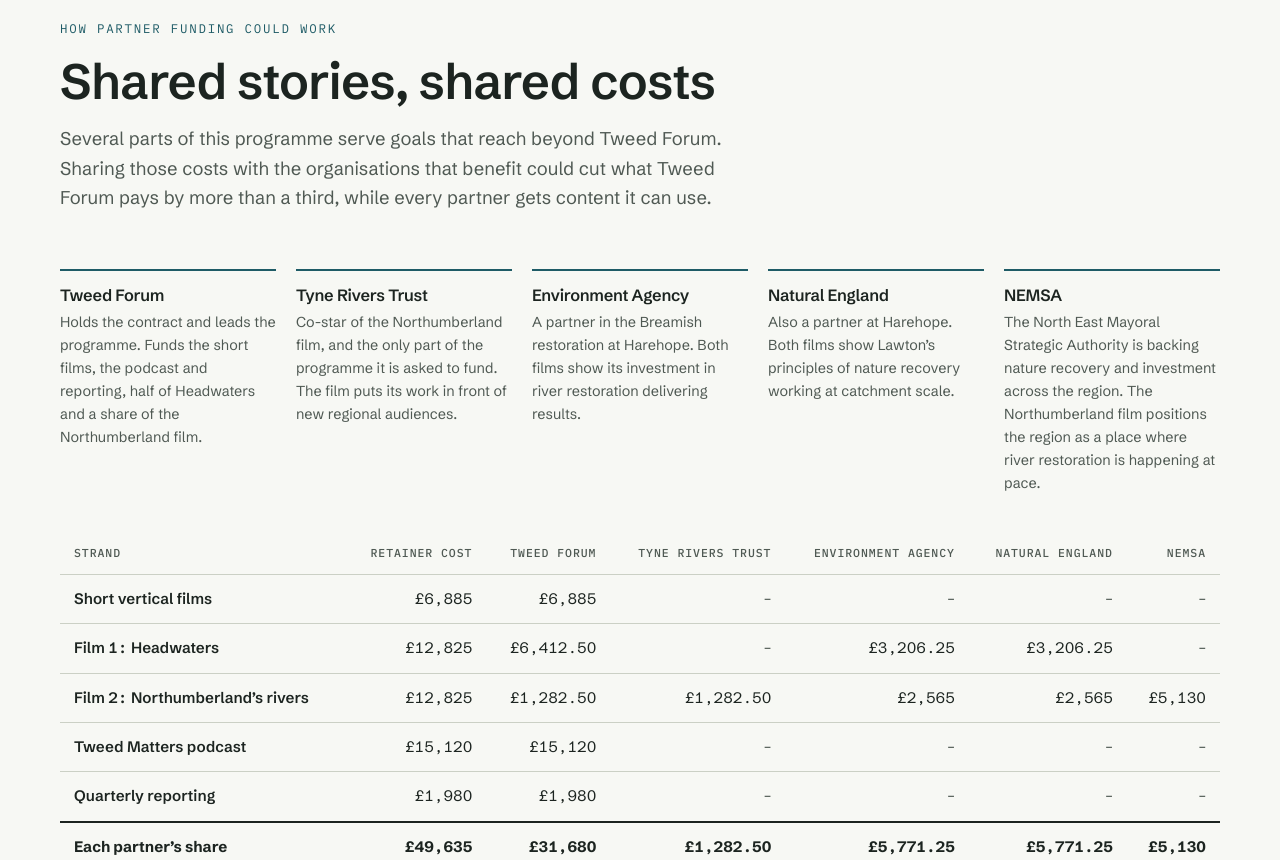
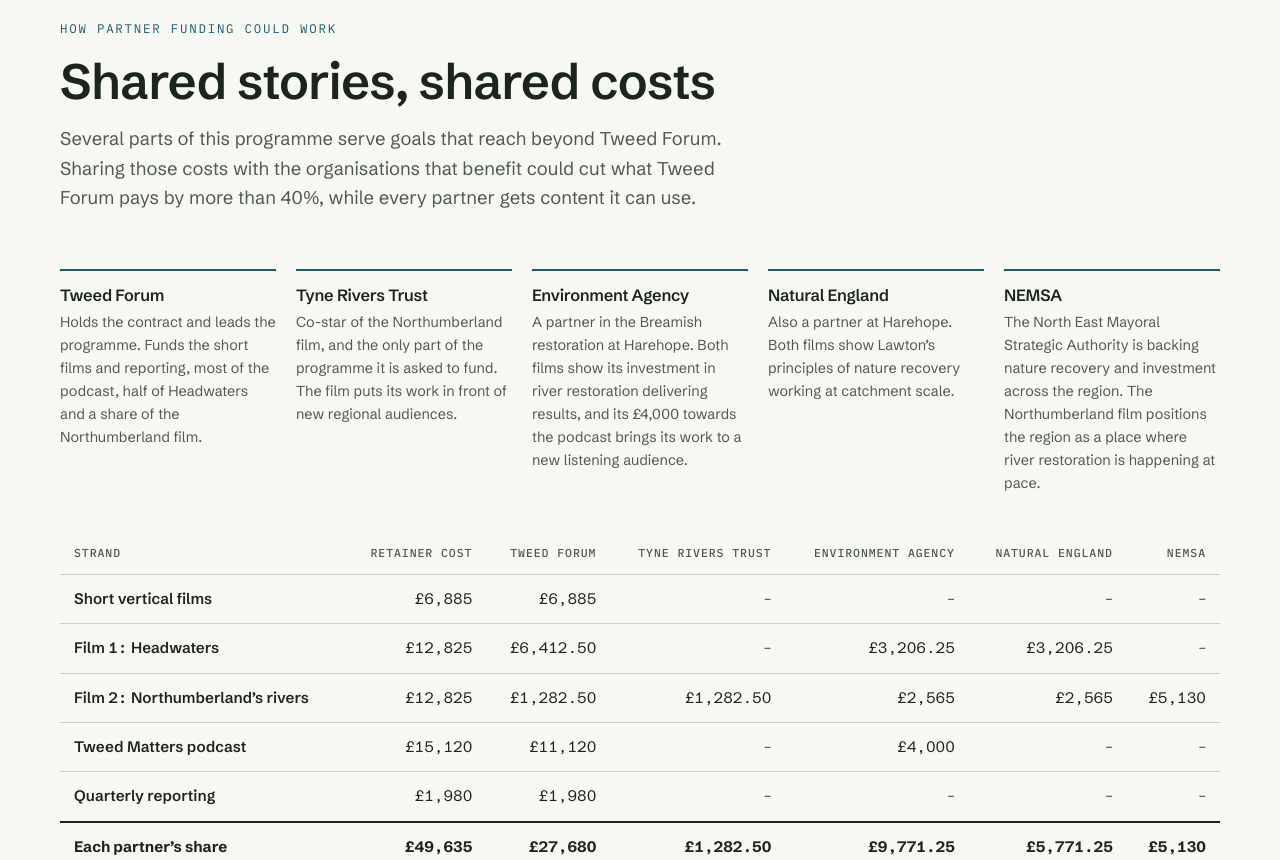
Before and after one commit to tacwilkinson-del/oxbow-website, a plain HTML site: page tweed-forum.html in a window 1280 px wide. Shown: the part 11140-12000 px from the top of the page. Drawn offline with Linux system fonts and the light colour scheme.

Commit message:
Add files via upload

```diff
--- a/tweed-forum.html
+++ b/tweed-forum.html
@@ -899,7 +899,7 @@ footer .wrap{display:flex;flex-wrap:wrap;gap:16px;justify-content:space-between;
       <div><small>Programme at standard rates</small><b>£55,150<em>for the year</em></b><span>103 days of work across five strands</span></div>
       <div class="hl"><small>Retainer price, 10% saving</small><b>£4,136.25<em>a month</em></b><span>£49,635 for the year, paid monthly</span></div>
       <div class="hl"><small>Or pay quarterly</small><b>£12,408.75<em>a quarter</em></b><span>£49,635 for the year, in four payments</span></div>
-      <div><small>With partner funding</small><b>£2,640<em>a month for Tweed Forum</em></b><span>£31,680 for the year, or £7,920 a quarter, if partners fund the shares shown below</span></div>
+      <div><small>With partner funding</small><b>£2,307<em>a month for Tweed Forum</em></b><span>£27,680 for the year, or £6,920 a quarter, if partners fund the shares shown below</span></div>
     </div>
     <ul class="tf-assume">
       <li>All prices exclude VAT.</li>
@@ -919,24 +919,25 @@ footer .wrap{display:flex;flex-wrap:wrap;gap:16px;justify-content:space-between;
     <div class="head">
       <span class="eyebrow">How partner funding could work</span>
       <h2>Shared stories, shared costs</h2>
-      <p class="lede">Several parts of this programme serve goals that reach beyond Tweed Forum. Sharing those costs with the organisations that benefit could cut what Tweed Forum pays by more than a third, while every partner gets content it can use.</p>
+      <p class="lede">Several parts of this programme serve goals that reach beyond Tweed Forum. Sharing those costs with the organisations that benefit could cut what Tweed Forum pays by more than 40%, while every partner gets content it can use.</p>
     </div>
     <div class="tf-partners">
-      <div><h3>Tweed Forum</h3><p>Holds the contract and leads the programme. Funds the short films, the podcast and reporting, half of Headwaters and a share of the Northumberland film.</p></div>
+      <div><h3>Tweed Forum</h3><p>Holds the contract and leads the programme. Funds the short films and reporting, most of the podcast, half of Headwaters and a share of the Northumberland film.</p></div>
       <div><h3>Tyne Rivers Trust</h3><p>Co-star of the Northumberland film, and the only part of the programme it is asked to fund. The film puts its work in front of new regional audiences.</p></div>
-      <div><h3>Environment Agency</h3><p>A partner in the Breamish restoration at Harehope. Both films show its investment in river restoration delivering results.</p></div>
+      <div><h3>Environment Agency</h3><p>A partner in the Breamish restoration at Harehope. Both films show its investment in river restoration delivering results, and its £4,000 towards the podcast brings its work to a new listening audience.</p></div>
       <div><h3>Natural England</h3><p>Also a partner at Harehope. Both films show Lawton’s principles of nature recovery working at catchment scale.</p></div>
       <div><h3>NEMSA</h3><p>The North East Mayoral Strategic Authority is backing nature recovery and investment across the region. The Northumberland film positions the region as a place where river restoration is happening at pace.</p></div>
     </div>
     <div class="tf-scroll" style="margin-top:36px">
       <table class="tf-costs tf-fund">
         <thead><tr><th>Strand</th><th class="n">Retainer cost</th><th class="n">Tweed Forum</th><th class="n">Tyne Rivers Trust</th><th class="n">Environment Agency</th><th class="n">Natural England</th><th class="n">NEMSA</th></tr></thead>
-        <tbody><tr><td>Short vertical films</td><td class="n">£6,885</td><td class="n">£6,885</td><td class="n"><span class="nil">–</span></td><td class="n"><span class="nil">–</span></td><td class="n"><span class="nil">–</span></td><td class="n"><span class="nil">–</span></td></tr><tr><td>Film 1: Headwaters</td><td class="n">£12,825</td><td class="n">£6,412.50</td><td class="n"><span class="nil">–</span></td><td class="n">£3,206.25</td><td class="n">£3,206.25</td><td class="n"><span class="nil">–</span></td></tr><tr><td>Film 2: Northumberland’s rivers</td><td class="n">£12,825</td><td class="n">£1,282.50</td><td class="n">£1,282.50</td><td class="n">£2,565</td><td class="n">£2,565</td><td class="n">£5,130</td></tr><tr><td>Tweed Matters podcast</td><td class="n">£15,120</td><td class="n">£15,120</td><td class="n"><span class="nil">–</span></td><td class="n"><span class="nil">–</span></td><td class="n"><span class="nil">–</span></td><td class="n"><span class="nil">–</span></td></tr><tr><td>Quarterly reporting</td><td class="n">£1,980</td><td class="n">£1,980</td><td class="n"><span class="nil">–</span></td><td class="n"><span class="nil">–</span></td><td class="n"><span class="nil">–</span></td><td class="n"><span class="nil">–</span></td></tr><tr class="sum"><td>Each partner’s share</td><td class="n">£49,635</td><td class="n">£31,680</td><td class="n">£1,282.50</td><td class="n">£5,771.25</td><td class="n">£5,771.25</td><td class="n">£5,130</td></tr></tbody>
+        <tbody><tr><td>Short vertical films</td><td class="n">£6,885</td><td class="n">£6,885</td><td class="n"><span class="nil">–</span></td><td class="n"><span class="nil">–</span></td><td class="n"><span class="nil">–</span></td><td class="n"><span class="nil">–</span></td></tr><tr><td>Film 1: Headwaters</td><td class="n">£12,825</td><td class="n">£6,412.50</td><td class="n"><span class="nil">–</span></td><td class="n">£3,206.25</td><td class="n">£3,206.25</td><td class="n"><span class="nil">–</span></td></tr><tr><td>Film 2: Northumberland’s rivers</td><td class="n">£12,825</td><td class="n">£1,282.50</td><td class="n">£1,282.50</td><td class="n">£2,565</td><td class="n">£2,565</td><td class="n">£5,130</td></tr><tr><td>Tweed Matters podcast</td><td class="n">£15,120</td><td class="n">£11,120</td><td class="n"><span class="nil">–</span></td><td class="n">£4,000</td><td class="n"><span class="nil">–</span></td><td class="n"><span class="nil">–</span></td></tr><tr><td>Quarterly reporting</td><td class="n">£1,980</td><td class="n">£1,980</td><td class="n"><span class="nil">–</span></td><td class="n"><span class="nil">–</span></td><td class="n"><span class="nil">–</span></td><td class="n"><span class="nil">–</span></td></tr><tr class="sum"><td>Each partner’s share</td><td class="n">£49,635</td><td class="n">£27,680</td><td class="n">£1,282.50</td><td class="n">£9,771.25</td><td class="n">£5,771.25</td><td class="n">£5,130</td></tr></tbody>
       </table>
     </div>
     <ul class="tf-assume">
       <li>Film 1 is split 50% Tweed Forum, 25% Environment Agency and 25% Natural England.</li>
       <li>Film 2 is split 40% NEMSA, 20% each for the Environment Agency and Natural England, and 10% each for Tweed Forum and the Tyne Rivers Trust.</li>
+      <li>The podcast is funded by Tweed Forum, with £4,000 from the Environment Agency.</li>
       <li>The Tyne Rivers Trust contributes to Film 2 only. Everything else is Tweed Forum’s programme.</li>
       <li>Tweed Forum holds the contract. Partner shares can be paid to Tweed Forum or invoiced directly by Oxbow.</li>
       <li>Each funder receives quarterly reporting on the parts it funds.</li>
```
